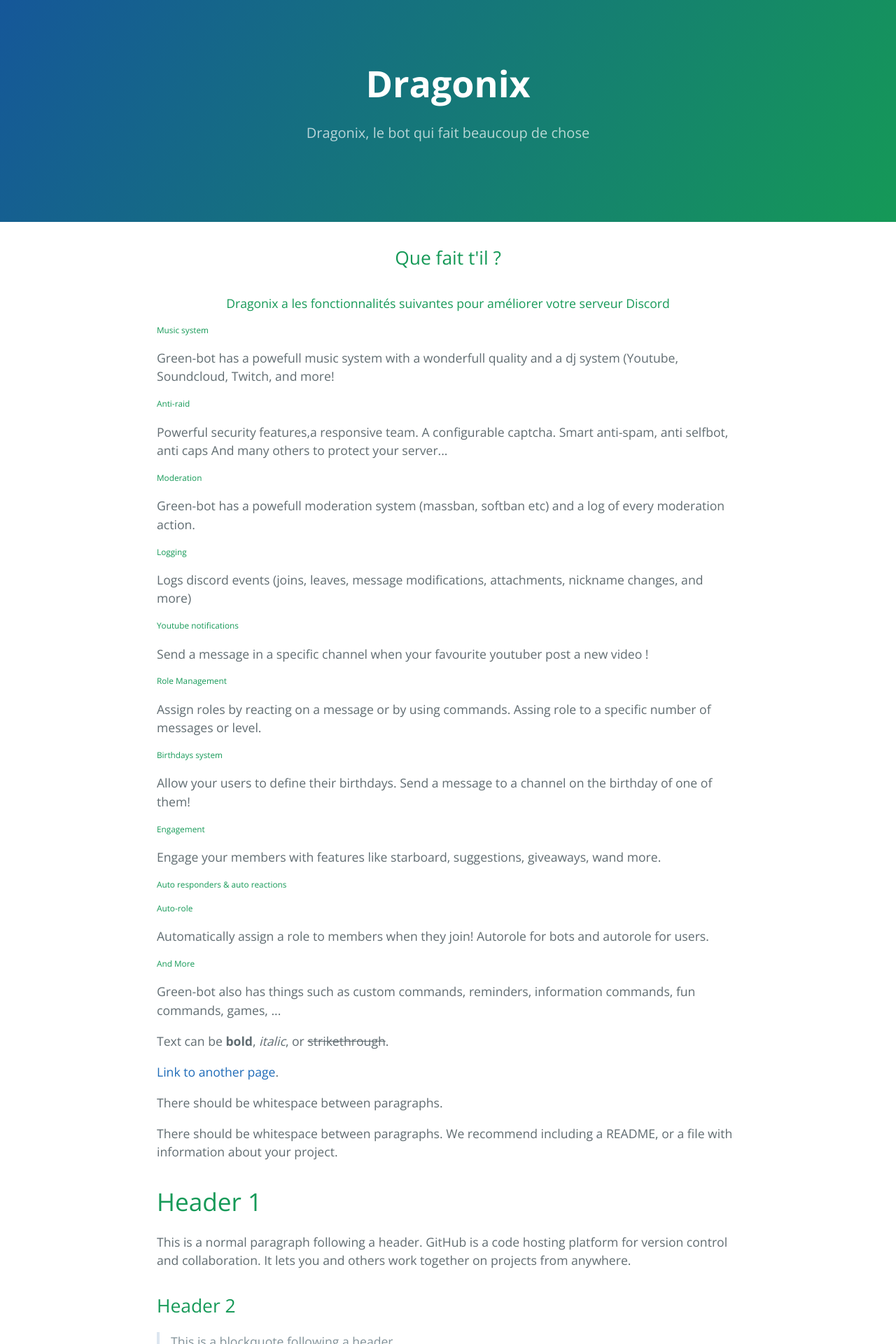
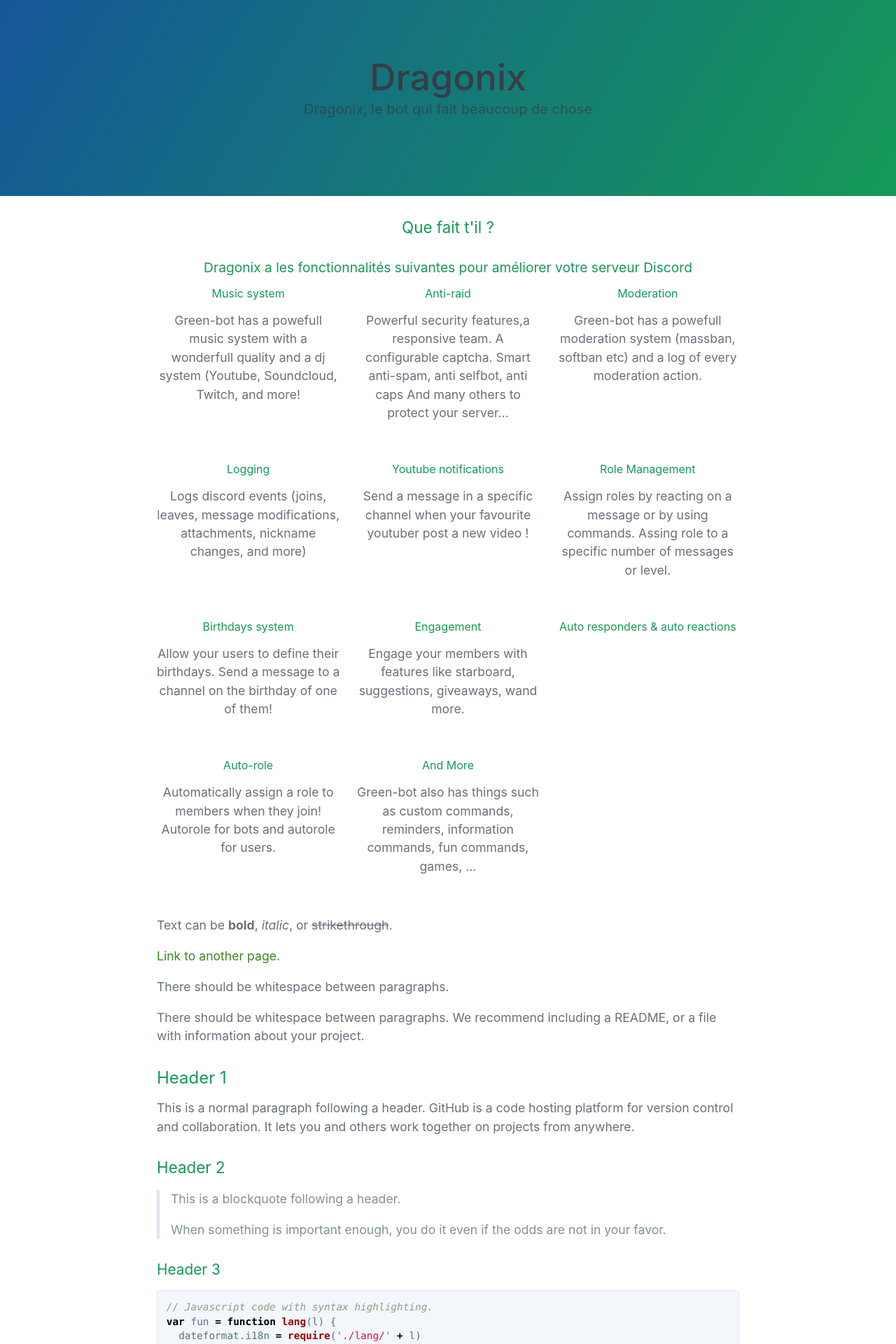
Before and after one commit to Didoub74/didoub74.github.io, a Jekyll site: the page built from index.md, in a window 1280 px wide. Shown: the top 1920 px of the page at 70% size. Built offline with Jekyll 4.4.1, drawn with Linux system fonts in a browser that asks for light colours; some web fonts are replaced.

Commit message:
Update head-custom.html

```diff
--- a/_includes/head-custom.html
+++ b/_includes/head-custom.html
@@ -5,5 +5,6 @@
 
 <!-- You can set your favicon here -->
 <!-- link rel="shortcut icon" type="image/x-icon" href="{{ '/favicon.ico' | relative_url }}" -->
+<link rel="stylesheet" href="/assets/css/bootstrap5.1.css" crossorigin="anonymous" media="all" onload="this.media='all'">
 
 <!-- end custom head snippets -->
```
